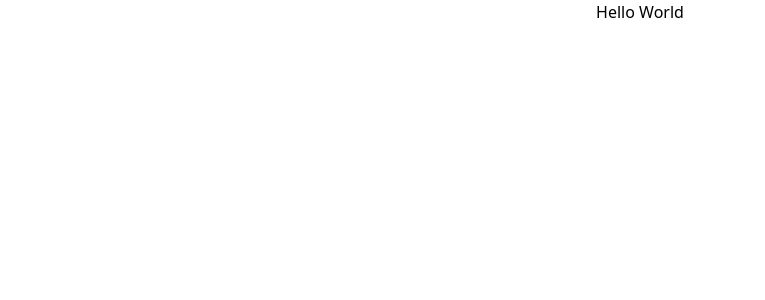
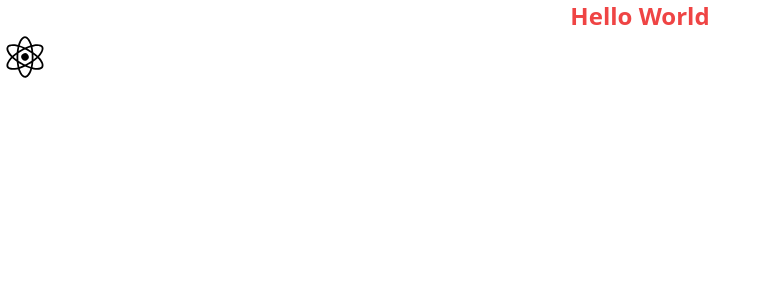
Before and after one commit to gksaurabh/Weather_App, a React (Create React App) app in the folder weather-app/: page / in a window 1280 px wide. Shown: the top 300 px of the page, without its empty margins (0-765 px from the left). Built offline with nearby package versions, Linux system fonts and the light colour scheme.

Commit message:
Unicons Iconscout integrattion complete. Environment has been set up

```diff
--- a/weather-app/package.json
+++ b/weather-app/package.json
@@ -3,6 +3,7 @@
   "version": "0.1.0",
   "private": true,
   "dependencies": {
+    "@iconscout/react-unicons": "^2.0.2",
     "@testing-library/jest-dom": "^5.16.5",
     "@testing-library/react": "^13.4.0",
     "@testing-library/user-event": "^13.5.0",
--- a/weather-app/src/App.js
+++ b/weather-app/src/App.js
@@ -1,9 +1,11 @@
 import './App.css';
+import UilReact from '@iconscout/react-unicons/icons/uil-react'
 
 function App() {
   return (
     <div className="App">
-      <h1>Hello World</h1>
+      <h1 className='text-2xl font-bold text-red-500'>Hello World</h1>
+      <UilReact size={50}/>
     </div>
   );
 }
```
Also changed, not shown: 1 other file (tests, documents, lock files or other folders).
